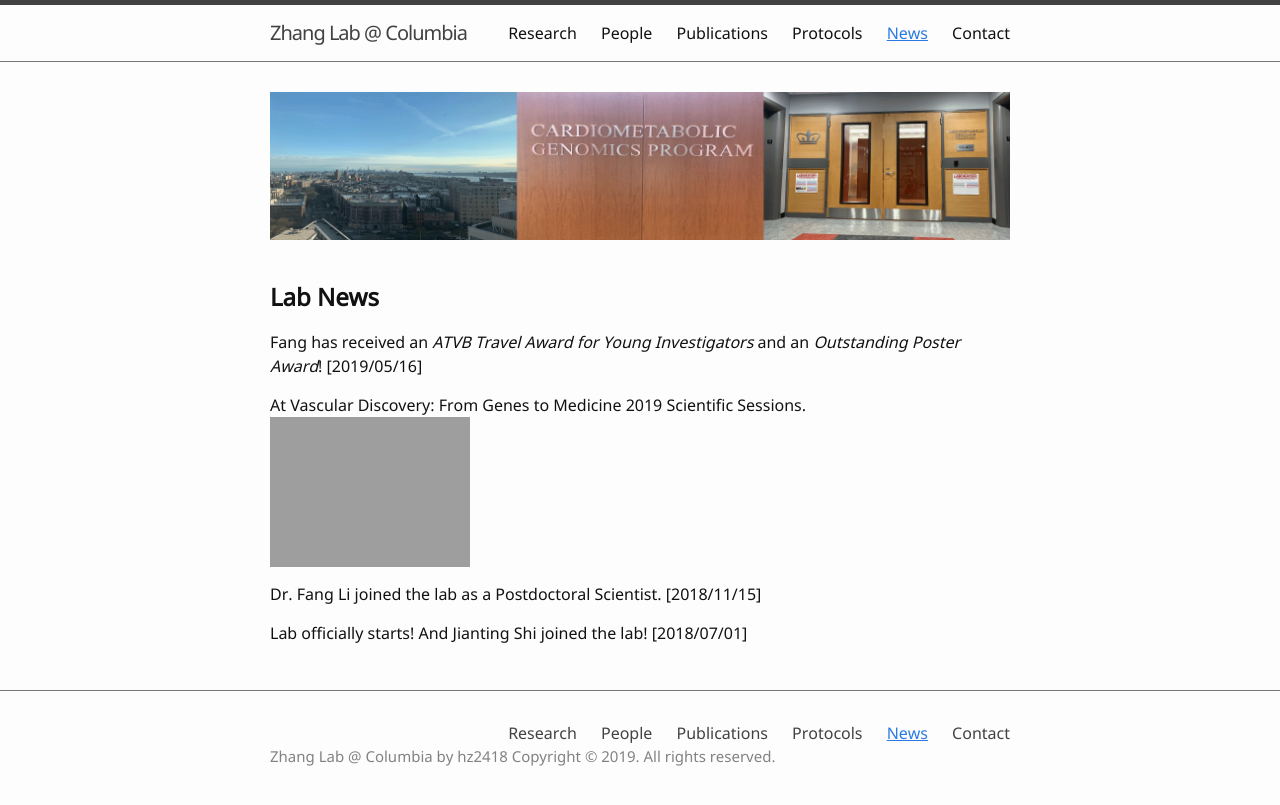
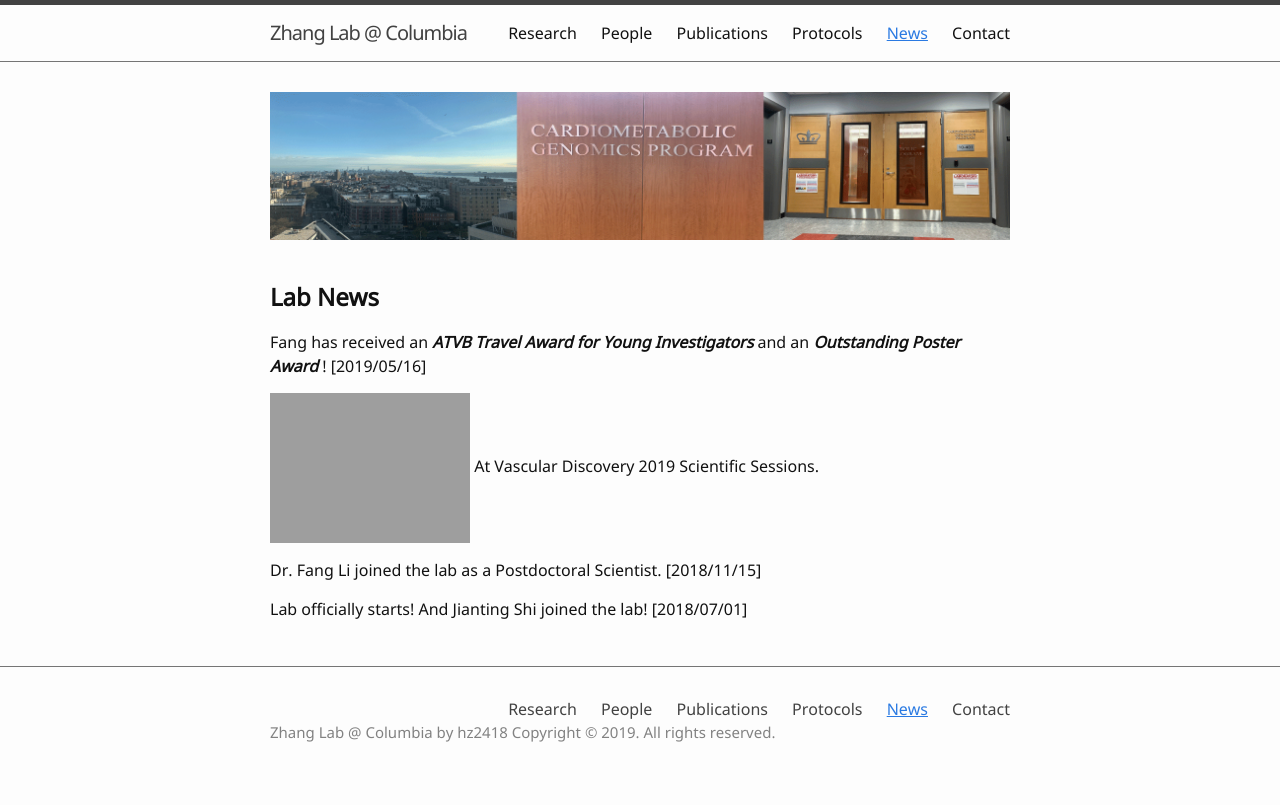
Before and after one commit to hanruizhang/zhanglab, a Jekyll site: the page built from 5_News.md, in a window 1280 px wide. Shown: the top 805 px of the page. Built offline with Jekyll 4.4.1, drawn with Linux system fonts in a browser that asks for light colours.

Commit message:
Update 5_News.md

```diff
--- a/5_News.md
+++ b/5_News.md
@@ -10,8 +10,8 @@ nav: true
 
 
 ## **Lab News**
-#### Fang has received an _ATVB Travel Award for Young Investigators_ and an _Outstanding Poster Award_! [2019/05/16]
-At Vascular Discovery: From Genes to Medicine 2019 Scientific Sessions.
+#### Fang has received an _**ATVB Travel Award for Young Investigators**_ and an _**Outstanding Poster Award**_ ! [2019/05/16]
 <img src="{{ '/images/2019ATVB_TravelAward.jpg' | absolute_url }}" alt="2019ATVB_TravelAward" width="200">
+At Vascular Discovery 2019 Scientific Sessions.
 #### Dr. Fang Li joined the lab as a Postdoctoral Scientist. [2018/11/15]
 #### Lab officially starts! And Jianting Shi joined the lab! [2018/07/01]
```
